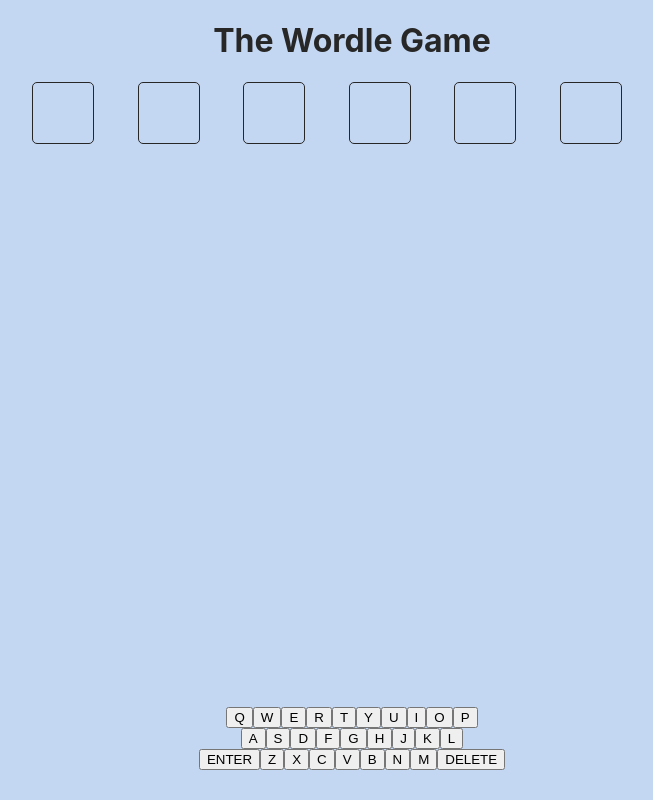
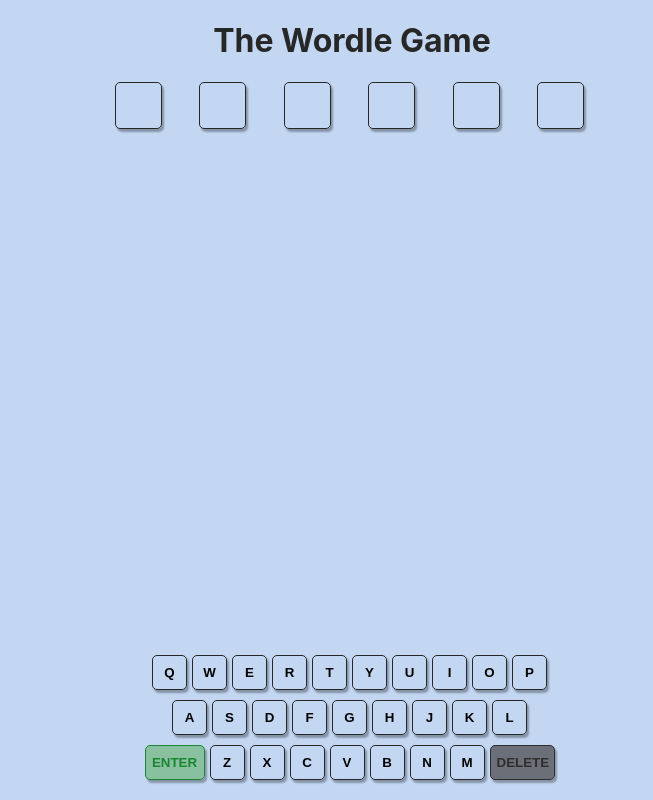
Before and after one commit to Anita9/wordle-game, a React (Create React App) app: page / in a window 1280 px wide. Shown: the whole page, without its empty margins (288-941 px from the left). Built offline with nearby package versions, Linux system fonts and the light colour scheme.

Commit message:
styling and game ending changes

```diff
--- a/src/App.css
+++ b/src/App.css
@@ -2,4 +2,5 @@
   display: flex;
   align-items: center;
   flex-direction: column;
+  justify-content: center;
 }
--- a/src/App.js
+++ b/src/App.js
@@ -4,6 +4,7 @@ import WordsContainer from './components/WordsContainer';
 import './App.css';
 import { getWordArrayLength, isCorrectWord, chosenWord, splitWord } from './helper';
 import Keyboard from './components/Keyboard';
+import GameOverModal from './components/GameOverModal';
 
 const App = () => {
 
@@ -11,7 +12,8 @@ const App = () => {
   const [guessedWords, setGuessedWords] = useState([]);
   const [currentGuessedWord, setCurrentGuessedWord] = useState('');
   const [isWordCorrect, setIsWordCorrect] = useState(false);
-  const [isWordIncorrect, setIsWordIncorrect] = useState(false)
+  const [isWordIncorrect, setIsWordIncorrect] = useState(false);
+  const [showGameOverModal, setShowGameOverModal] = useState(false);
 
   useEffect(() => {
     setSelectedWord(chosenWord);
@@ -29,13 +31,13 @@ const App = () => {
       setCurrentGuessedWord('');
 
       if (correctWord) {
-        setIsWordCorrect(true)
-        setTimeout(() => {alert('Congratulations! You won!')}, 300);
+        setIsWordCorrect(true);
+        setShowGameOverModal(true);
       }
 
       if (guessedWords.length === 6) {
-        setIsWordIncorrect(true)
-        setTimeout(() => {alert(`You didn't guess the word.`)}, 300);
+        setIsWordIncorrect(true);
+        setShowGameOverModal(true);
       }
     }
   }
@@ -48,6 +50,15 @@ const App = () => {
     if(getWordArrayLength(`${currentGuessedWord}${value}`) <= 6 && guessedWords.length < 7 && !isWordCorrect) {
       setCurrentGuessedWord(`${currentGuessedWord}${value}`);
     }
+  }
+
+  const onPlayAgain = () => {
+    setShowGameOverModal(false);
+    window.location.reload(false);
+  }
+
+  const onCancel = () => {
+    setShowGameOverModal(false);
   }
 
   console.log('selectedword ', selectedWord);
@@ -67,6 +78,15 @@ const App = () => {
         onDelete={onDelete}
         guessedWords={guessedWords}
       />
+      {showGameOverModal &&
+        <GameOverModal
+          show={showGameOverModal}
+          isWordCorrect={isWordCorrect}
+          isWordIncorrect={isWordIncorrect}
+          selectedWord={selectedWord}
+          onPlayAgain={onPlayAgain}
+          onCancel={onCancel}
+        />}
     </div>
   )
 
--- a/src/components/Components.css
+++ b/src/components/Components.css
@@ -1,21 +1,23 @@
-.gridContainer {
+.wordsContainer {
   display: grid;
-  width: 50%;
-  height: 70vh;
+  width: 40%;
+  height: 60vh;
   grid-template-rows: repeat(6, 14%);
 }
 
 .rowContainer {
   display: grid;
   grid-template-columns: repeat(6, 16.5%);
+  justify-items: center;
 }
 
 .letterContainer {
   border-radius: 5px;
-  height: 60px;
-  width: 60px;
-  font-size: 40px;
+  height: 45px;
+  width: 45px;
+  font-size: 30px;
   text-align: center;
+  box-shadow: 2px 3px 2px 0px #8694a8;
 }
 
 .initialLetter {
@@ -50,8 +52,149 @@
 .keyboardRow {
   display: flex;
   justify-content: center;
+  margin-bottom: 10px;
 }
 
 .keyboardRow:last-child {
-  margin-bottom: 30px;
+  margin-bottom: 20px;
 }
+
+.key {
+  height: 35px;
+  margin-right: 5px;
+  border-radius: 5px;
+  cursor: pointer;
+  font-weight: 600;
+  box-shadow: 2px 3px 2px 0px #8694a8;
+}
+
+.letterKey {
+  border: 1px solid #272727;
+  background: transparent;
+  width: 35px;
+}
+
+.incorrectKey {
+  border: 1px solid #960b09;
+  color: #960b09;
+  width: 35px;
+  background-color: rgba(184, 12, 9, 0.7);
+}
+
+.enterKey {
+  border: 1px solid #1b852f;
+  color: #1b852f;
+  width: 60px;
+  background-color: rgba(112, 183, 126, 0.7);
+}
+
+.deleteKey {
+  border: 1px solid #302d2d;
+  color: #302d2d;
+  width: 65px;
+  background-color: rgba(71, 68, 68, 0.7);
+}
+
+.modalWrapper {
+  background-color: #ffffff;
+  border: 1px solid #272727;
+  margin: 100px auto 0;
+  transition: all .8s;
+  width: 40%;
+  border-radius: 10px;
+  position: absolute;
+  top: 10vh;
+  left: 30vw;
+  box-shadow: 2px 3px 2px 0px #8694a8;
+}
+
+.modalBody {
+  padding: 10px 15px;
+  text-align: center;
+  height: 25vh;
+}
+
+.modalBody img {
+  float: left;
+  padding-left: 1vw;
+  padding-top: 1vh;
+}
+
+.modalTitleCorrect {
+  color: #1b852f;
+}
+
+.modalTitleIncorrect {
+  color: #960b09;
+}
+
+.spanFontBold {
+  font-weight: bold;
+  margin-bottom: 5px;
+}
+
+.spanFont13 {
+  font-size: 13px;
+}
+
+.spanFont12 {
+  font-size: 12px;
+}
+
+.modalTextWrapper {
+  display: flex;
+  flex-direction: column;
+  margin-bottom: 20px;
+}
+
+#selectedWord {
+  color: #960b09;
+}
+
+.modalBtnsWrapper {
+  float: right;
+  margin-right: 10px;
+}
+
+.modalBtnsWrapper button:hover {
+  cursor: pointer;
+}
+
+.modalBtnPlay {
+  margin-left: 10px;
+  border: 1px solid #449094;
+  color: #2f6568;
+  border-radius: 5px;
+  background-color: rgba(90, 160, 163, 0.7);
+  height: 35px;
+}
+
+.modalBtnCancel {
+  margin-left: 10px;
+  border: 1px solid #960b09;
+  color: #960b09;
+  border-radius: 5px;
+  background-color: rgba(184, 12, 9, 0.7);
+  height: 35px;
+}
+
+.closeModalBtn {
+  position: absolute;
+  top: 1vh;
+  right: 2vw;
+  cursor: pointer;
+  font-size: 30px;
+  margin: 0;
+}
+
+.closeModalBtnCorrect {
+  color: #1b852f;
+}
+
+.closeModalBtnIncorrect {
+  color: #960b09;
+}
+
+.closeModalBtn:hover {
+  color: #272727;
+}
--- a/src/components/CurrentWord.js
+++ b/src/components/CurrentWord.js
@@ -1,19 +1,25 @@
 import React from 'react'
-import { splitWord } from '../helper';
+import { getExistingWordsStatuses, splitWord } from '../helper';
 import Letter from './Letter';
 
 import './Components.css';
 
 const CurrentWord = (props) => {
-  const {currentGuessedWord} = props;
+  const {currentGuessedWord, guessedWords} = props;
   const splittedWord = splitWord(currentGuessedWord);
   const emptyCells = Array.from(Array(6 - splittedWord.length));
+
+  const lettersStatuses = getExistingWordsStatuses(guessedWords);
 
   return (
     <div className='rowContainer'>
      {
        splittedWord.map((letter, index) => (
-         <Letter key={index} value={letter}/>
+         <Letter
+          key={index}
+          value={letter}
+          status={lettersStatuses[letter] === 'incorrect' ? lettersStatuses[letter] : null}
+          />
        ))
      }
      {
--- /dev/null
+++ b/src/components/GameOverModal.js
@@ -0,0 +1,56 @@
+import React from 'react'
+import GameWonStickman from '../img/gamewonstickman.jpg';
+import GameLostStickman from '../img/gameloststickman.jpg';
+
+import './Components.css';
+
+const GameOverModal = (props) => {
+  const {
+    show,
+    selectedWord,
+    isWordCorrect,
+    isWordIncorrect,
+    onPlayAgain,
+    onCancel
+  } = props;
+
+  return (
+    <div>
+      <div
+        className='modalWrapper'
+        style={{transform: show ? 'translateY(0vh)' : 'translateY(-100vh)', opacity: show ? 1 : 0 }}
+      >
+        <div className='modalBody'>
+          {isWordCorrect && (
+            <div>
+              <img src={GameWonStickman} alt='Game won stickman'/>
+              <div className='modalTextWrapper'>
+                <h3 className='modalTitleCorrect'>You're on fire!</h3>
+                <span className='spanFontBold'>You won!</span>
+                <span className='spanFont13'>Now go ahead and click that Play again button.</span>
+                <span className='spanFont13'>I'm sure I can beat you this time.</span>
+              </div>
+            </div>
+          )}
+          {isWordIncorrect && (
+            <div>
+            <img src={GameLostStickman} alt='Game lost stickman'/>
+              <div className='modalTextWrapper'>
+                <h3 className='modalTitleIncorrect'>Nah, that wasn't it.</h3>
+                <span className='spanFontBold'>The word was <span id='selectedWord'>{selectedWord}</span>.</span>
+                <span className='spanFont12'>Click the Play again button and show us you can do it!</span>
+              </div>
+            </div>
+          )}
+          <div className='modalBtnsWrapper'>
+            <button className='modalBtnPlay' onClick={onPlayAgain}>Play again</button>
+            <button className='modalBtnCancel' onClick={onCancel}>Close</button>
+          </div>
+        </div>
+      </div>
+    </div>
+  )
+}
+
+
+export default GameOverModal;
--- a/src/components/Key.js
+++ b/src/components/Key.js
@@ -1,18 +1,38 @@
 import React from 'react'
+
+import './Components.css';
 
 const Key = (props) => {
   const {
     children,
     value,
-    onClick
+    onClick,
+    status
   } = props;
+
+  let keyClass = '';
+
+  switch (true) {
+    case value === 'ENTER':
+      keyClass = 'enterKey'
+      break;
+    case value === 'DELETE':
+      keyClass = 'deleteKey';
+      break;
+    case value !== 'ENTER' && value !== 'DELETE' && status === 'incorrect':
+      keyClass = 'incorrectKey';
+      break;
+    default:
+      keyClass = 'letterKey';
+      break;
+  }
 
   const handleClick = e => {
     onClick(value);
     e.currentTarget.blur();
   }
   return (
-   <button onClick={handleClick}>
+   <button className={`key ${keyClass}`} onClick={handleClick}>
     {children || value}
   </button>
   )
--- a/src/components/Keyboard.js
+++ b/src/components/Keyboard.js
@@ -1,4 +1,5 @@
 import { useEffect } from "react";
+import { getExistingWordsStatuses } from "../helper";
 
 import './Components.css';
 import Key from "./Key";
@@ -7,7 +8,8 @@ const Keyboard = (props) => {
   const {
     onEnter,
     onChar,
-    onDelete
+    onDelete,
+    guessedWords
   } = props;
 
   const onClick = value => {
@@ -48,6 +50,8 @@ const Keyboard = (props) => {
   const secondRow = ['A', 'S', 'D', 'F', 'G', 'H', 'J', 'K', 'L'];
   const thirdRow = ['Z', 'X', 'C', 'V', 'B', 'N', 'M'];
 
+  const lettersStatuses = getExistingWordsStatuses(guessedWords);
+
   return (
     <div className="keyboardContainer">
       <div className="keyboardRow">
@@ -56,6 +60,7 @@ const Keyboard = (props) => {
             value={key}
             key={key}
             onClick={onClick}
+            status={lettersStatuses[key]}
           />
         ))}
       </div>
@@ -65,6 +70,7 @@ const Keyboard = (props) => {
             value={key}
             key={key}
             onClick={onClick}
+            status={lettersStatuses[key]}
           />
         ))}
       </div>
@@ -77,6 +83,7 @@ const Keyboard = (props) => {
             value={key}
             key={key}
             onClick={onClick}
+            status={lettersStatuses[key]}
           />
         ))}
         <Key value="DELETE" onClick={onClick}>
--- a/src/components/WordsContainer.js
+++ b/src/components/WordsContainer.js
@@ -12,7 +12,7 @@ const WordsContainer = (props) => {
   } = props;
 
   return (
-    <div className='gridContainer'>
+    <div className='wordsContainer'>
     {
       guessedWords.map((word, index) => (
         <CompletedWord
@@ -25,6 +25,7 @@ const WordsContainer = (props) => {
       guessedWords.length < 7 && !isWordCorrect && !isWordIncorrect && (
         <CurrentWord
           currentGuessedWord={currentGuessedWord}
+          guessedWords={guessedWords}
         />
       )
     }
--- a/src/helper.js
+++ b/src/helper.js
@@ -58,4 +58,28 @@ export const getWordStatuses = word => {
 
   return letterStatuses;
 }
+
+export const getExistingWordsStatuses = (guessedWords) => {
+  const letters = {};
+  const splitChosenWord = splitWord(chosenWord);
+
+  guessedWords.forEach((word) => {
+    splitWord(word).forEach((letter, index) => {
+      if (!splitChosenWord.includes(letter)) {
+        return (letters[letter] = 'incorrect');
+      }
+
+      if(letter === splitChosenWord[index]) {
+        return (letters[letter] = 'correct');
+      }
+
+      if(letters[letter] !== 'correct') {
+        return (letters[letter] = 'misplaced');
+      }
+    })
+  })
+
+  return letters;
+}
+
 export const chosenWord = getSelectedWord();
```
Also changed, not shown: src/img/gameloststickman.jpg (added), src/img/gamewonstickman.jpg (added).
